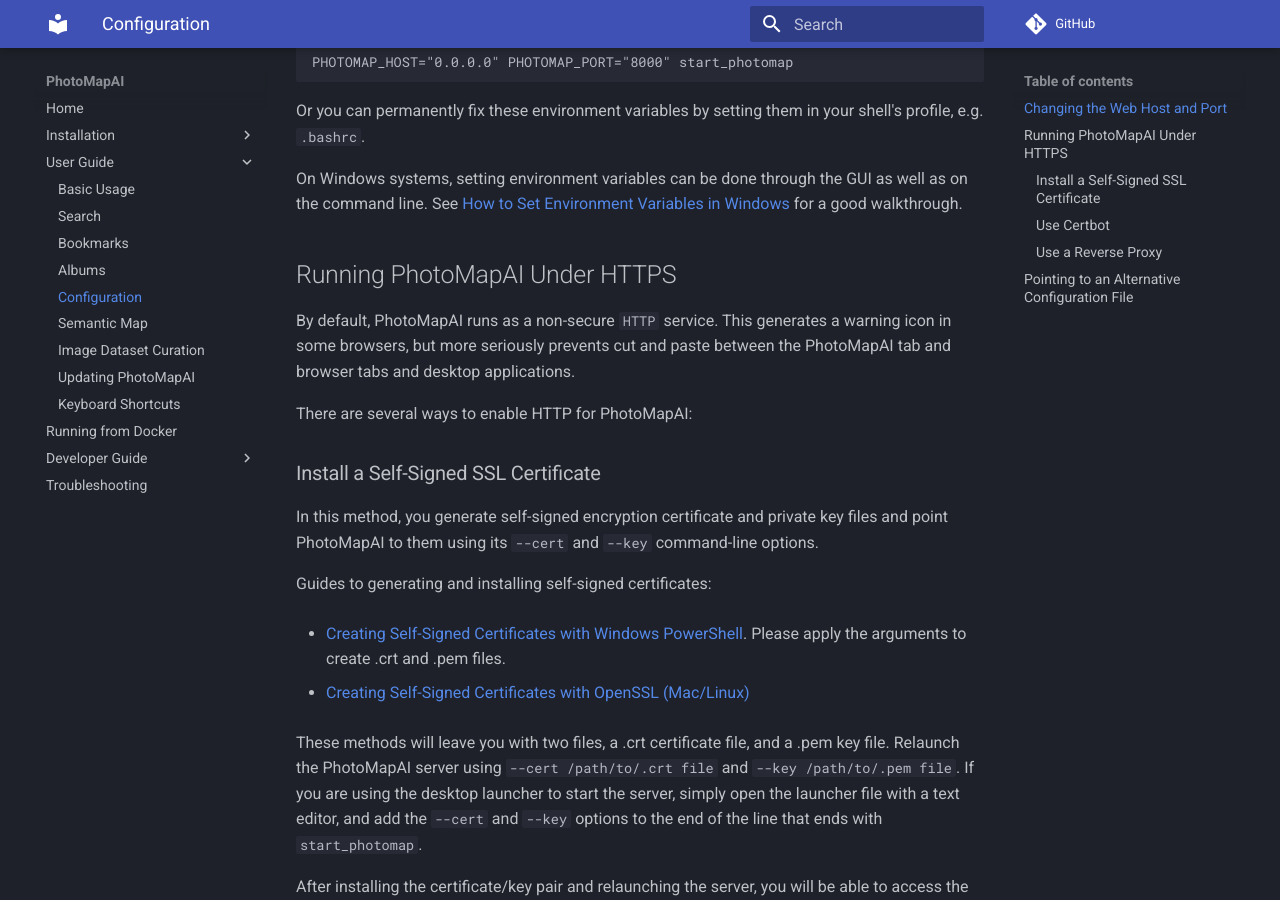
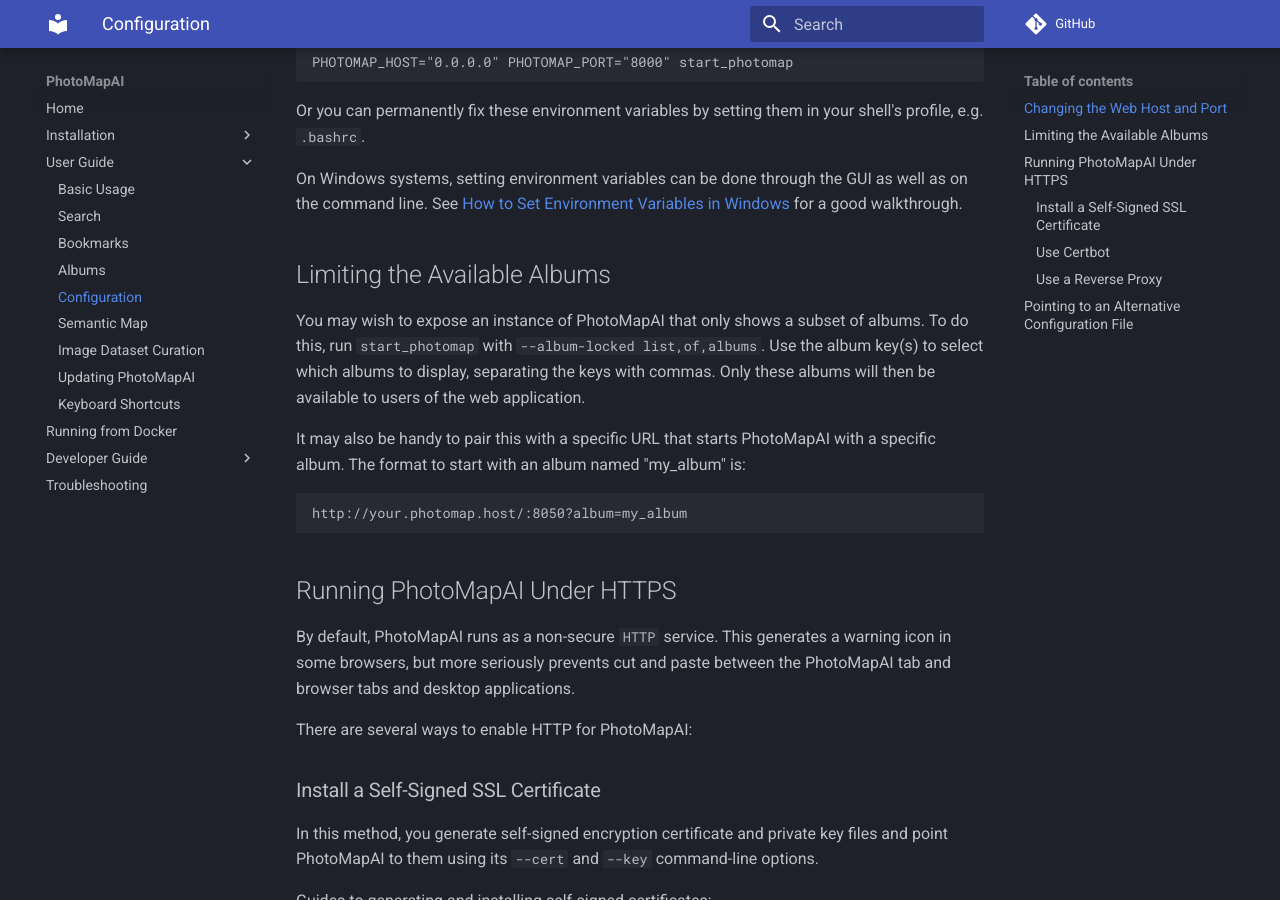
Before and after one commit to lstein/PhotoMapAI, an MkDocs documentation site: the page built from docs/user-guide/configuration.md, in a window 1280 px wide and 900 px high, scrolled down 849 px. Built offline with MkDocs 1.6.1 and Material for MkDocs 9.7.7, drawn with Linux system fonts in a browser that asks for light colours; comment, search, counter and statistics services are not loaded.

````diff
--- a/docs/user-guide/configuration.md
+++ b/docs/user-guide/configuration.md
@@ -26,6 +26,17 @@
 Or you can permanently fix these environment variables by setting them in your shell's profile, e.g. `.bashrc`.
 
 On Windows systems, setting environment variables can be done through the GUI as well as on the command line. See [How to Set Environment Variables in Windows](https://phoenixnap.com/kb/windows-set-environment-variable) for a good walkthrough.
+
+## Limiting the Available Albums
+
+You may wish to expose an instance of PhotoMapAI that only shows a subset of albums. To do this, run `start_photomap` with `--album-locked list,of,albums`. Use the album key(s) to select which albums to display, separating the keys with commas. Only these albums will then be available to users of the web application.
+
+It may also be handy to pair this with a specific URL that starts PhotoMapAI with a specific album. The format to start with an album named "my_album" is:
+
+```bash
+http://your.photomap.host/:8050?album=my_album
+```
+
 
 ## Running PhotoMapAI Under HTTPS
 
````
Also changed, not shown: docs/docker.md (+2 -2 lines), 1 other file.
